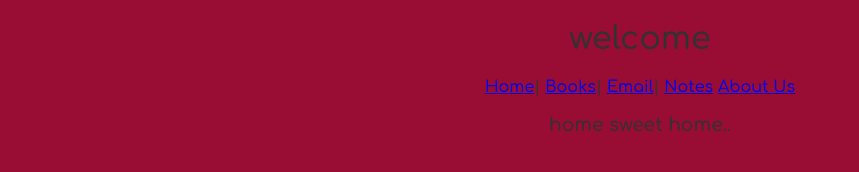
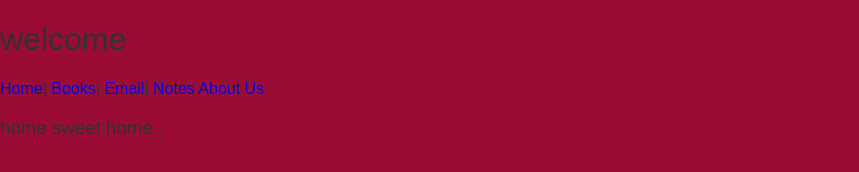
Before and after one commit to EilonShetrit/app-sus, a plain HTML site: page index.html in a window 1280 px wide. Shown: the whole page, without its empty margins (0-859 px from the left). Drawn offline with Linux system fonts and the light colour scheme; a web font is replaced by a local one.

Commit message:
first commit1

```diff
--- a/css/main.css
+++ b/css/main.css
@@ -14,7 +14,9 @@ html{
     font-family: comReg,sans-serif;
     color: rgb(50, 50, 50);
 }
-
+a{
+    text-decoration: none;
+}
 body{
     margin: 0;
     /* COLORS */
@@ -24,7 +26,6 @@ body{
     background-color: #D52941; */
     background-color: #990D35;
     /* background-color: #2C1320; screem-purple */
-    text-align: center;
     font-size: 1rem;
     /* letter-spacing:0.48; */
 }
```
Also changed, not shown: assets/fonts/Comfortaa-Bold.ttf (deleted), assets/fonts/Comfortaa-Medium.ttf (deleted).
